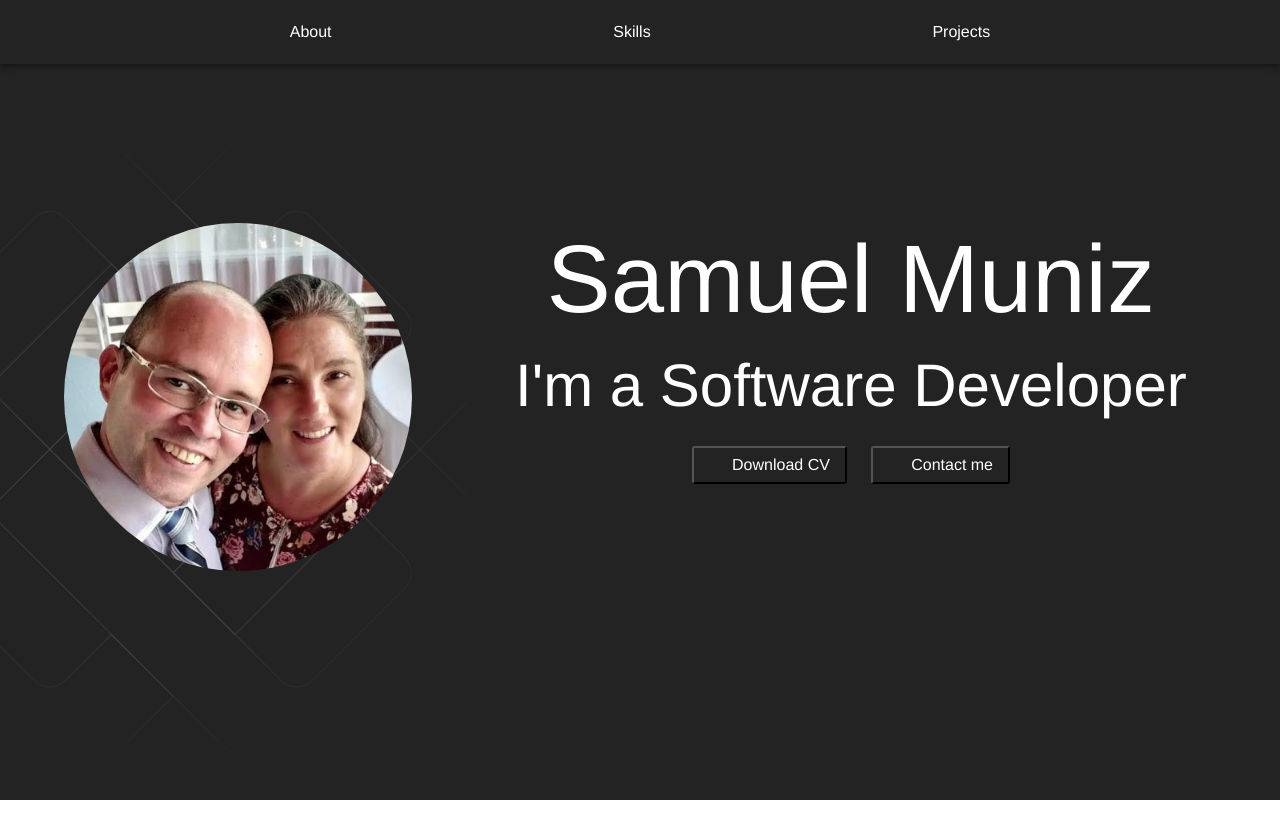
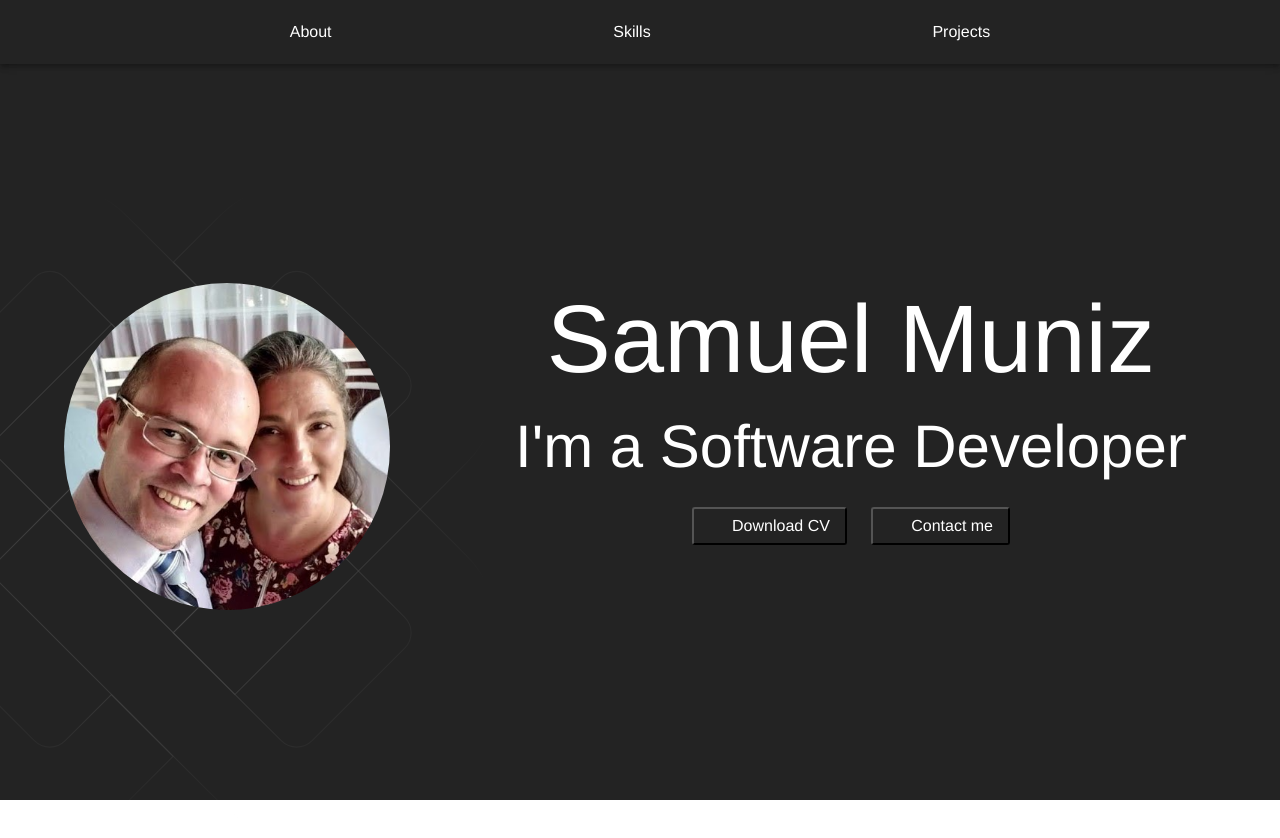
Before and after one commit to S4mw3i/my-portifolio, a React (Vite) app: page / in a window 1280 px wide. Shown: the top 838 px of the page. Before the commit the page ends 800 px from the top, so only its background shows below. Built offline with nearby package versions, Linux system fonts and the light colour scheme; some icons are missing.

Commit message:
fix: Hero component UI

```diff
--- a/src/assets/pages/Home/sections/Hero/Hero.tsx
+++ b/src/assets/pages/Home/sections/Hero/Hero.tsx
@@ -4,6 +4,7 @@ import DownloadIcon from '@mui/icons-material/Download';
 import MailOutlineIcon from '@mui/icons-material/MailOutline';
 import StyledButton from "../../../../../components/StyledButton/StyledButton";
 import { AnimatedBackground } from "../../../../../components/AnimatedBackground/AnimatedBackground";
+import { Padding } from "@mui/icons-material";
 
 const Hero = () => {
 
@@ -11,11 +12,17 @@ const Hero = () => {
         backgroundColor: theme.palette.primary.main,
         height: "100vh",
         display: "flex",
-        alignItems: "center"
+        alignItems: "center",
+        [theme.breakpoints.up('xs')]: { // <= mobile
+            paddingTop: "100px",
+        },
+        [theme.breakpoints.up('md')]: { // >= mobile
+            PaddingTop: "0",
+        }
     }))
 
     const StyledImg = styled("img")(({theme})=> ({
-        width: "80%",
+        width: "75%",
         borderRadius: "50%",
         border: '1px solid ${theme.palette.primary.main}'
     }))
```
